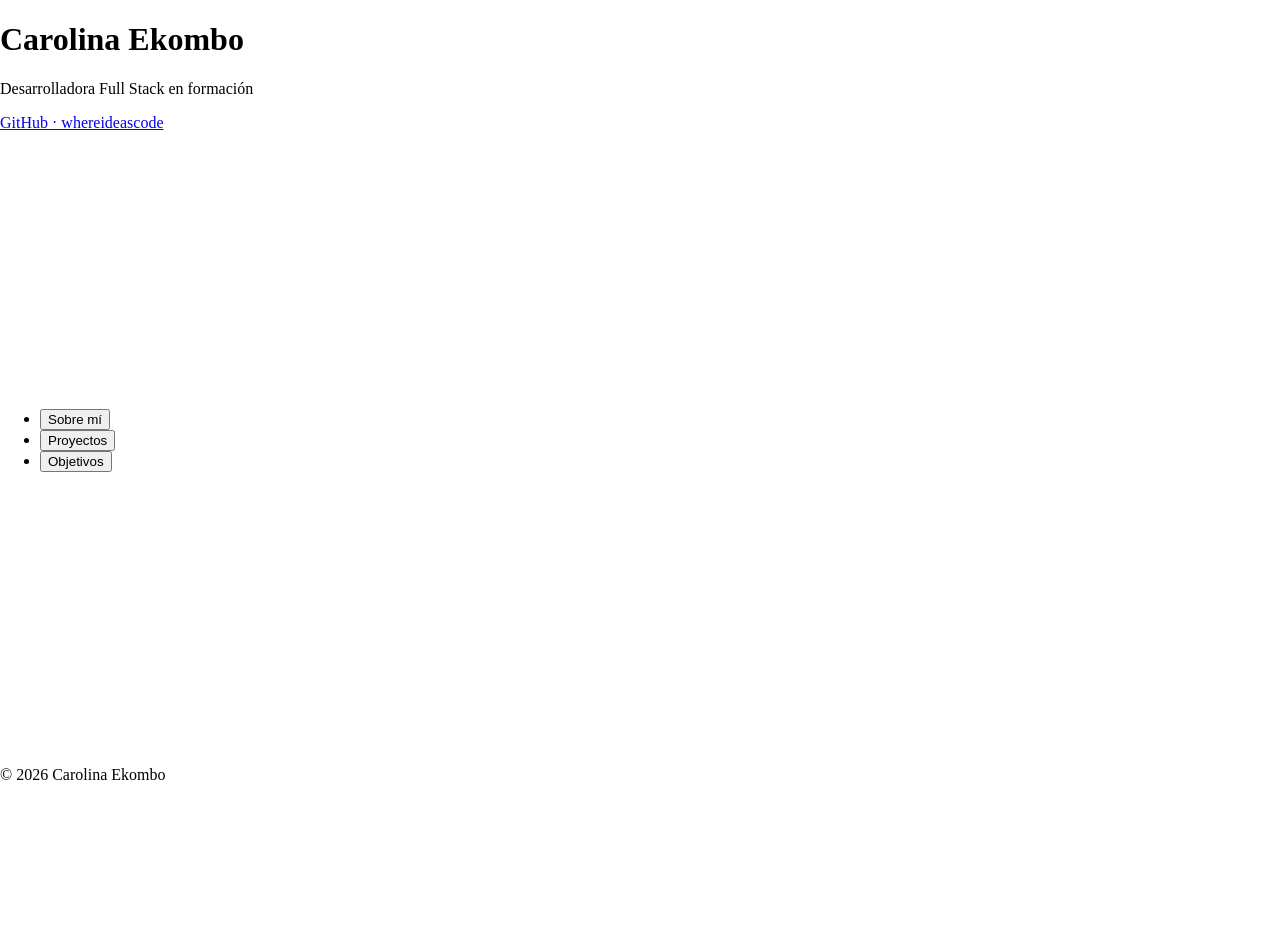
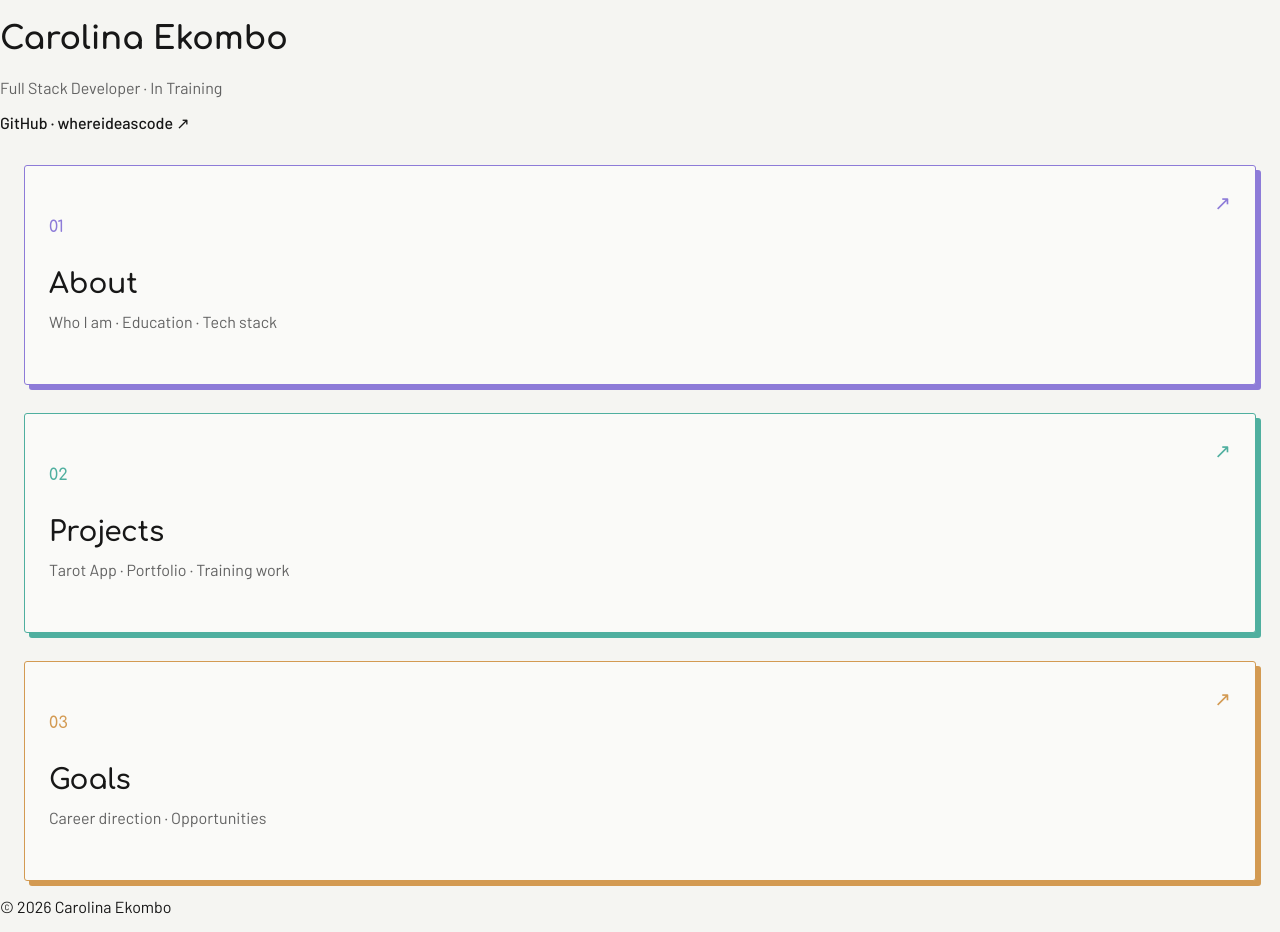
Before and after one commit to whereideascode/portfolio-web, a website built with Vite: page portfolio-web/index.html in a window 1280 px wide. Before the commit the page ends 800 px from the top, so only its background shows below. Built offline with nearby package versions, Linux system fonts and the light colour scheme.

Commit message:
Definir identidad visual y estructura de paneles

```diff
--- a/portfolio-web/index.html
+++ b/portfolio-web/index.html
@@ -1,69 +1,115 @@
 <!doctype html>
-<html lang="es">
+<html lang="en">
   <head>
     <meta charset="UTF-8" />
     <meta name="viewport" content="width=device-width, initial-scale=1.0" />
 
     <link rel="icon" type="image/svg+xml" href="/favicon.svg" />
 
-    <title>Carolina Ekombo | Desarrolladora Web</title>
+    <title>Carolina Ekombo | Full Stack Developer</title>
   </head>
 
   <body>
 
-    <header>
-      <h1>Carolina Ekombo</h1>
-      <p>Desarrolladora Full Stack en formación</p>
+    <header class="site-header">
+      <div class="site-header__identity">
+        <h1>Carolina Ekombo</h1>
+        <p>Full Stack Developer · In Training</p>
+      </div>
 
-      <a href="https://github.com/whereideascode" target="_blank" rel="noopener noreferrer">
-        GitHub · whereideascode
+      <a
+        class="site-header__github"
+        href="https://github.com/whereideascode"
+        target="_blank"
+        rel="noopener noreferrer"
+      >
+        GitHub · whereideascode ↗
       </a>
     </header>
 
     <main>
 
-      <nav aria-label="Secciones principales del portfolio">
-        <ul>
-          <li>
-            <button type="button" aria-controls="sobre-mi">
-              Sobre mí
+      <nav class="portfolio-nav" aria-label="Portfolio sections">
+        <ul class="portfolio-nav__list">
+
+          <li class="portfolio-nav__item">
+            <button
+              class="nav-panel nav-panel--about"
+              type="button"
+              aria-controls="about"
+              aria-expanded="false"
+            >
+              <span class="nav-panel__number">01</span>
+
+              <span class="nav-panel__title">About</span>
+
+              <span class="nav-panel__summary">
+                Who I am · Education · Tech stack
+              </span>
+
+              <span class="nav-panel__arrow" aria-hidden="true">↗</span>
             </button>
           </li>
 
-          <li>
-            <button type="button" aria-controls="proyectos">
-              Proyectos
+          <li class="portfolio-nav__item">
+            <button
+              class="nav-panel nav-panel--projects"
+              type="button"
+              aria-controls="projects"
+              aria-expanded="false"
+            >
+              <span class="nav-panel__number">02</span>
+
+              <span class="nav-panel__title">Projects</span>
+
+              <span class="nav-panel__summary">
+                Tarot App · Portfolio · Training work
+              </span>
+
+              <span class="nav-panel__arrow" aria-hidden="true">↗</span>
             </button>
           </li>
 
-          <li>
-            <button type="button" aria-controls="objetivos">
-              Objetivos
+          <li class="portfolio-nav__item">
+            <button
+              class="nav-panel nav-panel--goals"
+              type="button"
+              aria-controls="goals"
+              aria-expanded="false"
+            >
+              <span class="nav-panel__number">03</span>
+
+              <span class="nav-panel__title">Goals</span>
+
+              <span class="nav-panel__summary">
+                Career direction · Opportunities
+              </span>
+
+              <span class="nav-panel__arrow" aria-hidden="true">↗</span>
             </button>
           </li>
+
         </ul>
       </nav>
 
-
-      <section id="sobre-mi" class="panel">
-        <h2>Sobre mí</h2>
+      <section id="about" class="panel" aria-labelledby="about-title">
+        <h2 id="about-title">About</h2>
 
         <section>
-          <h3>Presentación</h3>
+          <h3>Who I am</h3>
         </section>
 
         <section>
-          <h3>Formación</h3>
+          <h3>Education</h3>
         </section>
 
         <section>
-          <h3>Stack actual</h3>
+          <h3>Tech stack</h3>
         </section>
       </section>
 
-
-      <section id="proyectos" class="panel">
-        <h2>Proyectos</h2>
+      <section id="projects" class="panel" aria-labelledby="projects-title">
+        <h2 id="projects-title">Projects</h2>
 
         <article>
           <h3>Tarot App</h3>
@@ -74,26 +120,25 @@
         </article>
 
         <article>
-          <h3>Trabajos Bootcampcode</h3>
+          <h3>Training Work</h3>
         </article>
       </section>
 
-
-      <section id="objetivos" class="panel">
-        <h2>Objetivos</h2>
+      <section id="goals" class="panel" aria-labelledby="goals-title">
+        <h2 id="goals-title">Goals</h2>
 
         <section>
-          <h3>Objetivo profesional</h3>
+          <h3>Career Direction</h3>
         </section>
 
         <section>
-          <h3>Qué oportunidades busco</h3>
+          <h3>Opportunities</h3>
         </section>
       </section>
 
     </main>
 
-    <footer>
+    <footer class="site-footer">
       <p>&copy; 2026 Carolina Ekombo</p>
     </footer>
 
--- a/portfolio-web/package.json
+++ b/portfolio-web/package.json
@@ -15,5 +15,9 @@
     "globals": "^17.12.0",
     "sass": "^1.104.1",
     "vite": "^8.3.0"
+  },
+  "dependencies": {
+    "@fontsource/barlow": "^5.3.0",
+    "@fontsource/comfortaa": "^5.3.0"
   }
 }
--- a/portfolio-web/src/styles/main.scss
+++ b/portfolio-web/src/styles/main.scss
@@ -2,6 +2,56 @@
 *::before,
 *::after {
   box-sizing: border-box;
+}
+
+:root {
+  // Typography
+  --font-display: "Comfortaa", sans-serif;
+  --font-body: "Barlow", sans-serif;
+
+  // Light theme
+  --color-background: #f5f5f2;
+  --color-surface: #fafaf8;
+  --color-text: #171717;
+  --color-text-muted: #626262;
+
+  // Section accents
+  --color-about: #8d7bd8;
+  --color-projects: #4faf9f;
+  --color-goals: #d39a52;
+}
+
+@media (prefers-color-scheme: dark) {
+  :root {
+    --color-background: #111214;
+    --color-surface: #181a1d;
+    --color-text: #f1f1ed;
+    --color-text-muted: #a5a6a8;
+
+    --color-interactive: #aeb7ff;
+  }
+}
+
+button,
+input,
+select,
+textarea {
+  font: inherit;
+}
+
+.site-header p {
+  color: var(--color-text-muted);
+}
+
+.site-header__github {
+  color: var(--color-text);
+  text-decoration: none;
+  font-weight: 500;
+}
+
+.site-header__github:hover,
+.site-header__github:focus-visible {
+  color: var(--color-interactive);
 }
 
 html,
@@ -12,14 +62,36 @@ body {
 
 body {
   min-height: 100vh;
+
   display: grid;
   grid-template-rows: auto 1fr auto;
+
+  font-family: var(--font-body);
+  font-weight: 400;
+
+  background-color: var(--color-background);
+  color: var(--color-text);
 }
 
 main {
   display: flex;
   flex-direction: column;
   justify-content: center;
+}
+
+h1,
+h2,
+h3 {
+  font-family: var(--font-display);
+}
+
+h1 {
+  font-weight: 700;
+}
+
+h2,
+h3 {
+  font-weight: 600;
 }
 
 .panel {
@@ -29,3 +101,96 @@ main {
 .panel--active {
   display: block;
 }
+
+.portfolio-nav {
+  width: 100%;
+
+  margin-top: 2rem;
+  padding-inline: 1.5rem;
+}
+
+.portfolio-nav__list {
+  margin: 0;
+  padding: 0;
+  list-style: none;
+
+  display: grid;
+  gap: 1.75rem;
+}
+
+.portfolio-nav__item {
+  min-width: 0;
+}
+
+.nav-panel--about {
+  --accent: var(--color-about);
+}
+
+.nav-panel--projects {
+  --accent: var(--color-projects);
+}
+
+.nav-panel--goals {
+  --accent: var(--color-goals);
+}
+
+.nav-panel {
+  position: relative;
+
+  width: 100%;
+  min-height: 220px;
+
+  padding: 1.5rem;
+
+  border: 1px solid var(--accent);
+  border-radius: 3px;
+
+  background-color: var(--color-surface);
+  color: var(--color-text);
+
+  box-shadow: 5px 5px 0 var(--accent);
+
+  text-align: left;
+  cursor: pointer;
+}
+
+.nav-panel__number,
+.nav-panel__title {
+  display: block;
+  font-family: var(--font-display);
+}
+
+.nav-panel__number {
+  margin-bottom: 2rem;
+
+  color: var(--accent);
+
+  font-size: 1rem;
+  font-weight: 600;
+}
+
+.nav-panel__title {
+  margin-bottom: 0.75rem;
+
+  font-size: 1.75rem;
+  font-weight: 600;
+}
+
+.nav-panel__summary {
+  display: block;
+
+  color: var(--color-text-muted);
+
+  font-size: 1rem;
+  font-weight: 400;
+}
+
+.nav-panel__arrow {
+  position: absolute;
+  top: 1.5rem;
+  right: 1.5rem;
+
+  color: var(--accent);
+
+  font-size: 1.25rem;
+}
```
Also changed, not shown: portfolio-web/src/main.js (+8 -1 lines), 1 other file.
